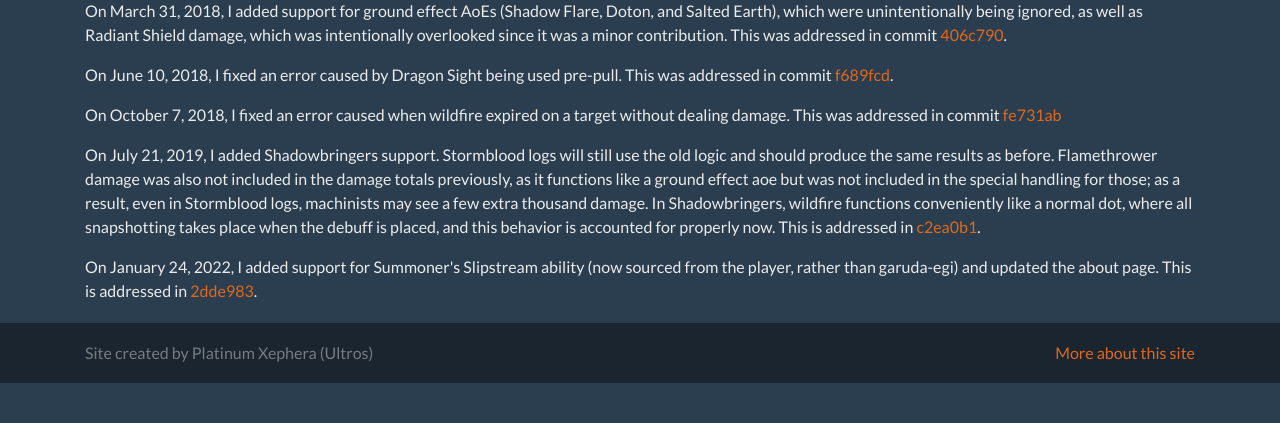
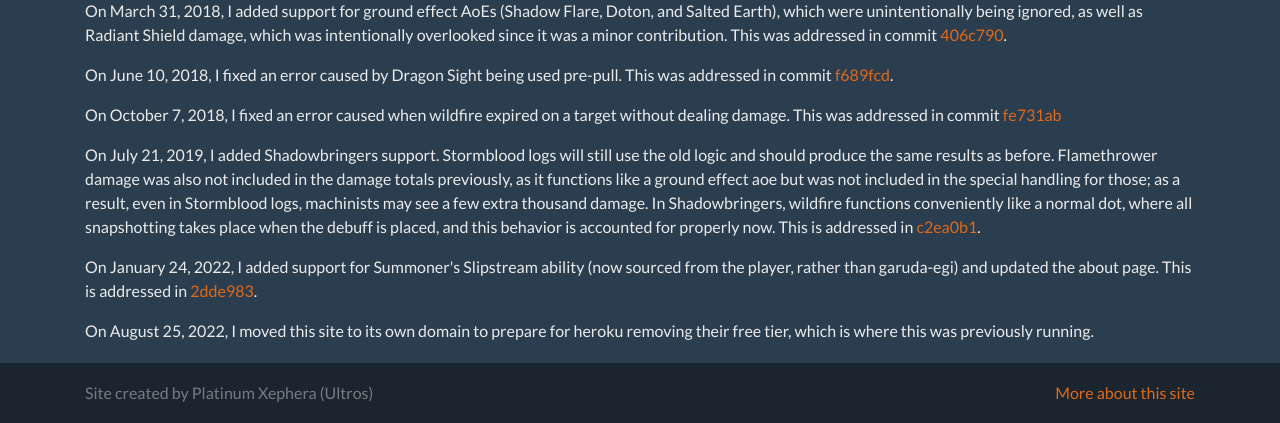
Before and after one commit to xephero/tethercalc, a Flask app: template templates/about.html in a window 1280 px wide. Shown: the part 1075-1498 px from the top of the page. Before the commit the page ends 1458 px from the top, so only its background shows below. Run offline with Flask 2, Linux system fonts and the light colour scheme; the template is opened without the code that fills it, so the values that code supplies are empty; some libraries are stand-ins or nearby versions.

Commit message:
Adding heroku message to about.html page

```diff
--- a/templates/about.html
+++ b/templates/about.html
@@ -56,4 +56,6 @@
 <p>On July 21, 2019, I added Shadowbringers support. Stormblood logs will still use the old logic and should produce the same results as before. Flamethrower damage was also not included in the damage totals previously, as it functions like a ground effect aoe but was not included in the special handling for those; as a result, even in Stormblood logs, machinists may see a few extra thousand damage. In Shadowbringers, wildfire functions conveniently like a normal dot, where all snapshotting takes place when the debuff is placed, and this behavior is accounted for properly now. This is addressed in <a href="https://github.com/xephero/tethercalc/commit/c2ea0b1f9e1fa2e2b7502f7857d454fa7650748a">c2ea0b1</a>.
 
 <p>On January 24, 2022, I added support for Summoner's Slipstream ability (now sourced from the player, rather than garuda-egi) and updated the about page. This is addressed in <a href="https://github.com/xephero/tethercalc/commit/2dde98321d093840a5cf4c29103d912c31d4c016">2dde983</a>.</p>
+
+<p>On August 25, 2022, I moved this site to its own domain to prepare for heroku removing their free tier, which is where this was previously running.</p>
 {% endblock %}
```
